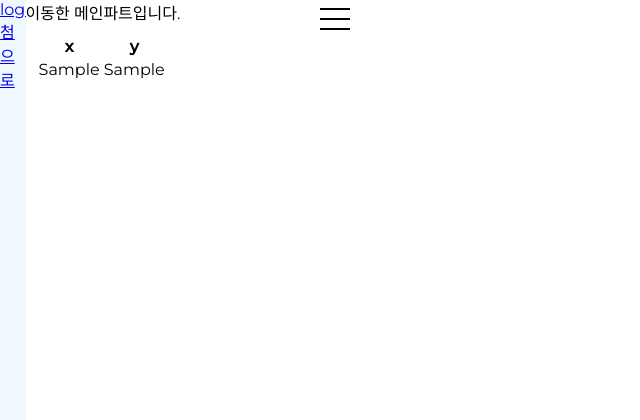
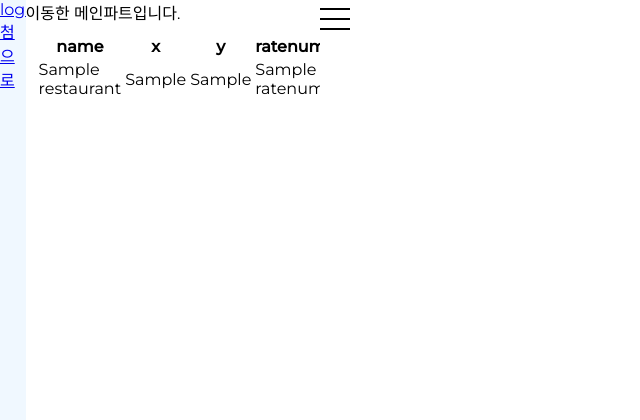
Before and after one commit to batandy/restaurant_recommend_sns, a Django app: template templates/storeinfo.html in a window 1280 px wide. Shown: the top 420 px of the page, without its empty margins (0-640 px from the left). Run offline with Django 4.2, Linux system fonts and the light colour scheme; the template is opened without the code that fills it: most values are stand-ins (such as "Sample title", 1, 10 or a date in 2020); some libraries are stand-ins or nearby versions.

Commit message:
데이터 변경

```diff
--- a/templates/storeinfo.html
+++ b/templates/storeinfo.html
@@ -9,13 +9,19 @@
 <a>이동한 메인파트입니다.</a>
 <table class="db-contents" style="padding:10px">
     <tr>
+        <th>name</th>
         <th>x</th>
         <th>y</th>
+        <th>ratenum</th>
+        <th>ratetext</th>
     </tr>
     {% for restaurant in restaurants%}
         <tr>
+            <td>{{restaurant.name}}</td>
             <td>{{restaurant.x}}</td>
             <td>{{restaurant.y}}</td>
+            <td>{{restaurant.ratenum}}</td>
+            <td>{{restaurant.ratetext}}</td>
         </tr>
     {% endfor %}
 </table>
```
